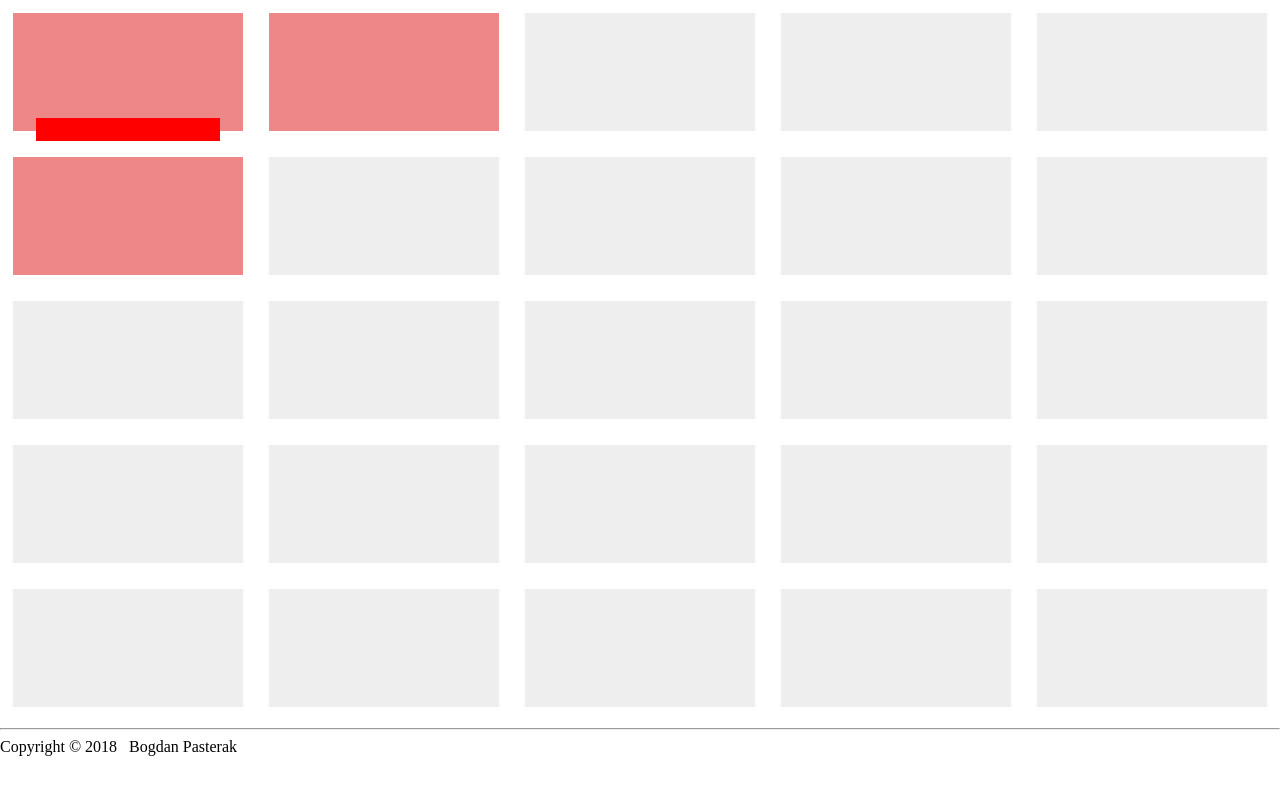
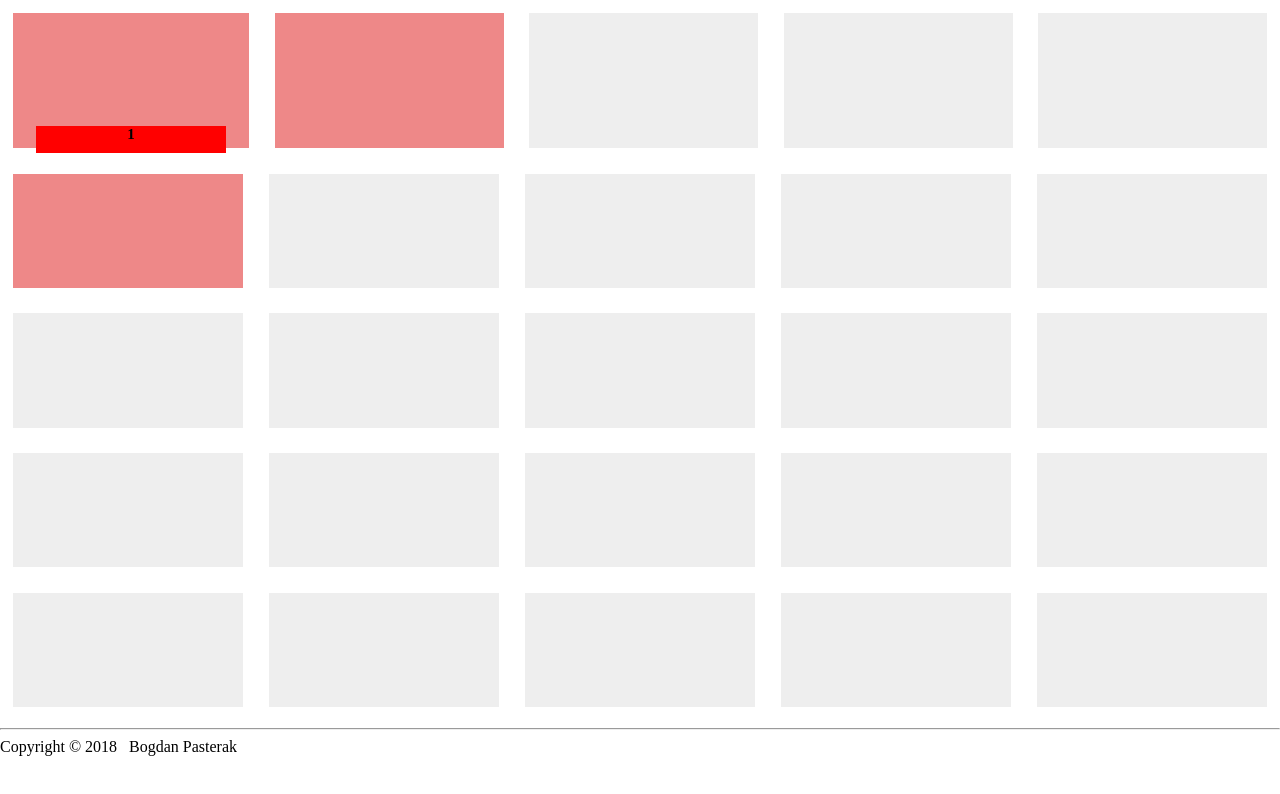
Before and after one commit to BogdanPasterak/castles, a website: page index.html in a window 1280 px wide. Both pictures are taken after a click on the element 128 px from the left and 72 px from the top of the page. Drawn offline with Linux system fonts and the light colour scheme.

Commit message:
Start test

```diff
--- a/script.js
+++ b/script.js
@@ -99,6 +99,7 @@
                     let color = (castels[index] > 0) ? 'color-red' : 'color-green';
                     let base = document.createElement('div');
                     base.classList.add('base', color);
+                    base.innerText = castels[index];
                     this.fieldsNods[index].append(base)
                 }
             }
--- a/style.css
+++ b/style.css
@@ -21,8 +21,6 @@ html , body {
     background-color: #eee;
     align-items: center;
     justify-content: center;
-    font-size: 50px;
-    font-weight: bold;
 }
 .field.player1 {
     background-color: #e88;
@@ -40,6 +38,11 @@ html , body {
     width: 80%;
     height: 20%;
     margin-top: 50%;
+    color: black;
+    text-align: center;
+    justify-content: center;
+    font-size: 15px;
+    font-weight: bold;
 }
 .color-red {
     background-color: #f00;
```
